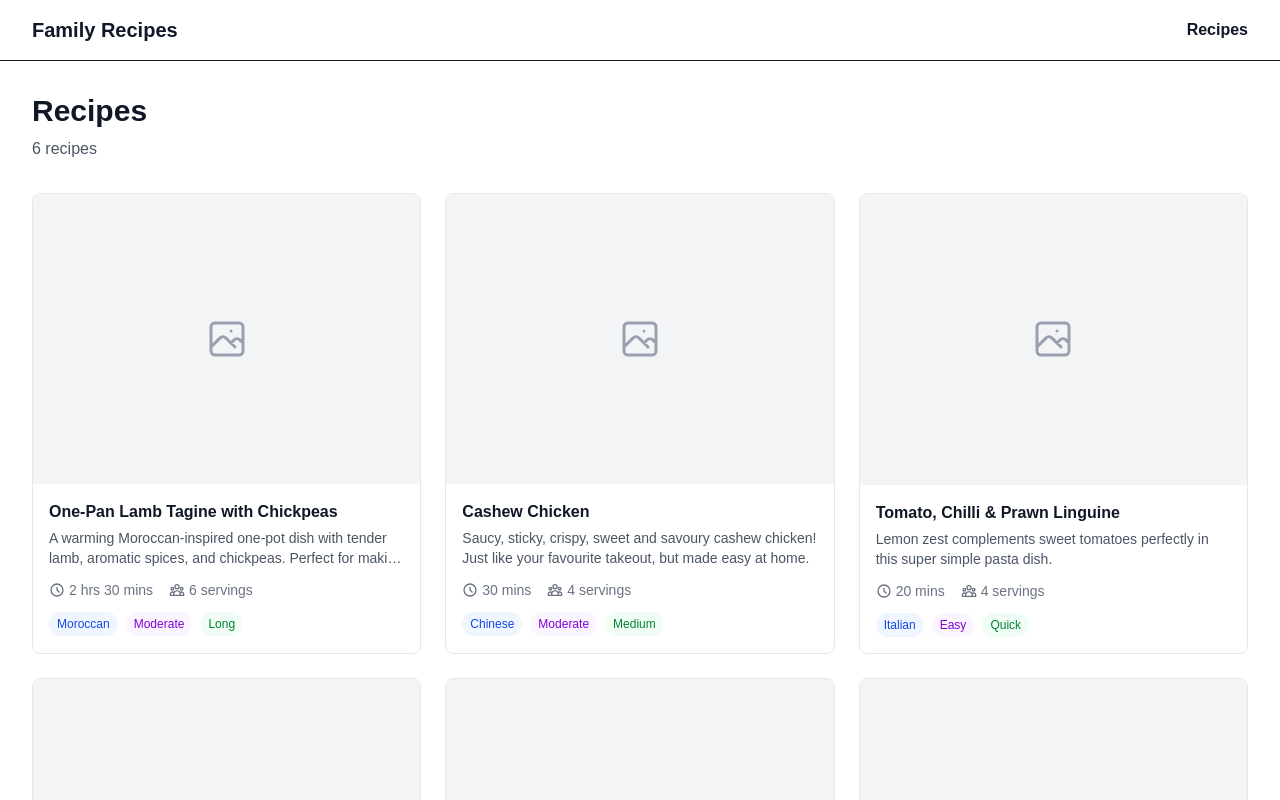
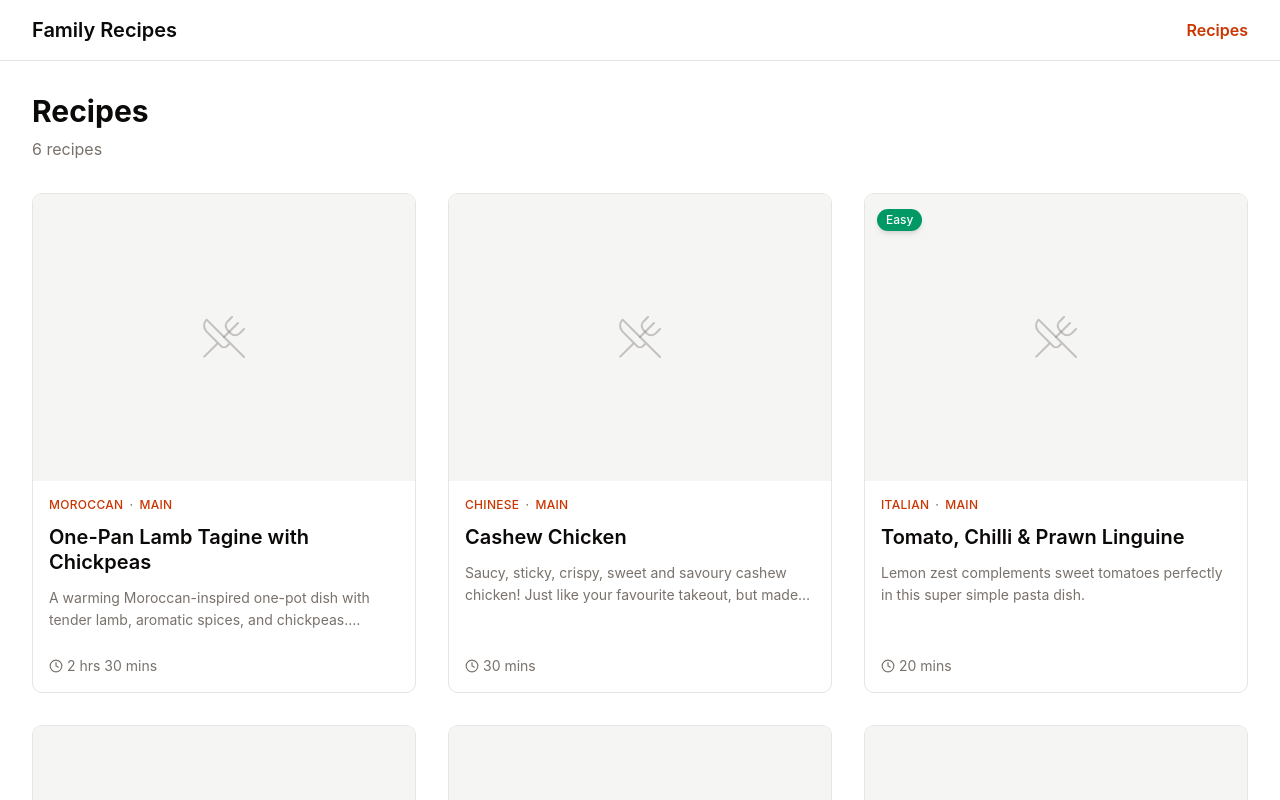
Before and after one commit to rfxdev/family-recipes-next, a Next.js app: page /recipes in a window 1280 px wide. Shown: the top 800 px of the page. Built offline with nearby package versions, Linux system fonts and the light colour scheme.

Commit message:
feat: recipe list design uplift

```diff
--- a/app/_components/Header.tsx
+++ b/app/_components/Header.tsx
@@ -11,11 +11,11 @@ export function Header() {
   const isRecipesActive = pathname.startsWith('/recipes');
 
   return (
-    <header className="border-b bg-white">
+    <header className="border-border bg-card border-b">
       <div className="mx-auto max-w-7xl px-4 py-4 sm:px-6 lg:px-8">
         <nav className="flex items-center justify-between">
           <Link
-            className="text-xl font-semibold text-gray-900"
+            className="text-foreground text-xl font-semibold"
             href={routes.home}
           >
             Family Recipes
@@ -26,8 +26,8 @@ export function Header() {
               className={cn(
                 'transition-colors',
                 isRecipesActive
-                  ? 'font-semibold text-gray-900'
-                  : 'text-gray-600 hover:text-gray-900',
+                  ? 'text-primary font-semibold'
+                  : 'text-muted-foreground hover:text-foreground',
               )}
               href={routes.recipes}
             >
--- /dev/null
+++ b/app/_components/ui/badge.tsx
@@ -0,0 +1,40 @@
+import type { VariantProps } from 'class-variance-authority';
+import type { ComponentProps } from 'react';
+
+import { cva } from 'class-variance-authority';
+
+import { cn } from '@/_lib/utils/cn';
+
+const badgeVariants = cva(
+  'inline-flex items-center justify-center rounded-full border border-transparent px-2 py-0.5 text-xs font-medium whitespace-nowrap shrink-0 [&>svg]:size-3 [&>svg]:pointer-events-none gap-1 transition-[color,box-shadow] overflow-hidden',
+  {
+    defaultVariants: {
+      variant: 'default',
+    },
+    variants: {
+      variant: {
+        default: 'bg-primary text-primary-foreground',
+        destructive: 'bg-destructive text-destructive-foreground',
+        outline: 'border-border text-foreground',
+        secondary: 'bg-secondary text-secondary-foreground',
+      },
+    },
+  },
+);
+
+function Badge({
+  className,
+  variant = 'default',
+  ...props
+}: ComponentProps<'span'> & VariantProps<typeof badgeVariants>) {
+  return (
+    <span
+      className={cn(badgeVariants({ variant }), className)}
+      data-slot="badge"
+      data-variant={variant}
+      {...props}
+    />
+  );
+}
+
+export { Badge, badgeVariants };
--- a/app/globals.css
+++ b/app/globals.css
@@ -1,26 +1,87 @@
 @import 'tailwindcss';
+@import 'tw-animate-css';
+
+@custom-variant dark (@media (prefers-color-scheme: dark));
 
 :root {
-  --background: #ffffff;
-  --foreground: #171717;
+  --background: oklch(1 0 0);
+  --foreground: oklch(0.147 0.004 49.25);
+  --card: oklch(1 0 0);
+  --card-foreground: oklch(0.147 0.004 49.25);
+  --popover: oklch(1 0 0);
+  --popover-foreground: oklch(0.147 0.004 49.25);
+  --primary: oklch(0.553 0.195 38.402);
+  --primary-foreground: oklch(0.985 0.001 106.423);
+  --secondary: oklch(0.97 0.001 106.424);
+  --secondary-foreground: oklch(0.216 0.006 56.043);
+  --muted: oklch(0.97 0.001 106.424);
+  --muted-foreground: oklch(0.553 0.013 58.071);
+  --accent: oklch(0.97 0.001 106.424);
+  --accent-foreground: oklch(0.216 0.006 56.043);
+  --destructive: oklch(0.577 0.245 27.325);
+  --destructive-foreground: oklch(0.985 0 0);
+  --border: oklch(0.923 0.003 48.717);
+  --input: oklch(0.923 0.003 48.717);
+  --ring: oklch(0.553 0.195 38.402);
+  --radius: 0.625rem;
+}
+
+@media (prefers-color-scheme: dark) {
+  :root {
+    --background: oklch(0.147 0.004 49.25);
+    --foreground: oklch(0.985 0.001 106.423);
+    --card: oklch(0.216 0.006 56.043);
+    --card-foreground: oklch(0.985 0.001 106.423);
+    --popover: oklch(0.216 0.006 56.043);
+    --popover-foreground: oklch(0.985 0.001 106.423);
+    --primary: oklch(0.705 0.213 47.604);
+    --primary-foreground: oklch(0.216 0.006 56.043);
+    --secondary: oklch(0.268 0.007 34.298);
+    --secondary-foreground: oklch(0.985 0.001 106.423);
+    --muted: oklch(0.268 0.007 34.298);
+    --muted-foreground: oklch(0.709 0.01 56.259);
+    --accent: oklch(0.268 0.007 34.298);
+    --accent-foreground: oklch(0.985 0.001 106.423);
+    --destructive: oklch(0.704 0.191 22.216);
+    --destructive-foreground: oklch(0.985 0 0);
+    --border: oklch(1 0 0 / 10%);
+    --input: oklch(1 0 0 / 15%);
+    --ring: oklch(0.705 0.213 47.604);
+  }
 }
 
 @theme inline {
   --color-background: var(--background);
   --color-foreground: var(--foreground);
-  --font-sans: var(--font-geist-sans);
-  --font-mono: var(--font-geist-mono);
+  --color-card: var(--card);
+  --color-card-foreground: var(--card-foreground);
+  --color-popover: var(--popover);
+  --color-popover-foreground: var(--popover-foreground);
+  --color-primary: var(--primary);
+  --color-primary-foreground: var(--primary-foreground);
+  --color-secondary: var(--secondary);
+  --color-secondary-foreground: var(--secondary-foreground);
+  --color-muted: var(--muted);
+  --color-muted-foreground: var(--muted-foreground);
+  --color-accent: var(--accent);
+  --color-accent-foreground: var(--accent-foreground);
+  --color-destructive: var(--destructive);
+  --color-destructive-foreground: var(--destructive-foreground);
+  --color-border: var(--border);
+  --color-input: var(--input);
+  --color-ring: var(--ring);
+  --radius-sm: calc(var(--radius) - 4px);
+  --radius-md: calc(var(--radius) - 2px);
+  --radius-lg: var(--radius);
+  --radius-xl: calc(var(--radius) + 4px);
 }
 
-@media (prefers-color-scheme: dark) {
-  :root {
-    --background: #0a0a0a;
-    --foreground: #ededed;
+@layer base {
+  * {
+    @apply border-border outline-ring/50;
+  }
+
+  body {
+    @apply bg-background text-foreground;
   }
 }
-
-body {
-  background: var(--background);
-  color: var(--foreground);
-  font-family: Arial, Helvetica, sans-serif;
-}
--- a/app/recipes/_components/RecipeCard.tsx
+++ b/app/recipes/_components/RecipeCard.tsx
@@ -1,7 +1,10 @@
+import { Clock, UtensilsCrossed } from 'lucide-react';
+import Image from 'next/image';
 import Link from 'next/link';
 
 import type { Recipe } from '@/_types/recipe';
 
+import { Badge } from '@/_components/ui/badge';
 import { routes } from '@/_lib/routes';
 import { formatLabel } from '@/_lib/utils/formatLabel';
 import { formatTime } from '@/_lib/utils/formatTime';
@@ -16,94 +19,72 @@ export function RecipeCard({ recipe }: RecipeCardProps) {
 
   return (
     <Link
-      className="group block overflow-hidden rounded-lg border border-gray-200 bg-white transition-shadow hover:shadow-md"
+      className="group border-border bg-card flex flex-col overflow-hidden rounded-lg border transition-all duration-200 hover:-translate-y-1 hover:shadow-lg"
       href={routes.recipeDetail(recipe.id)}
     >
-      {/* Image placeholder - will show actual images later */}
-      <div className="aspect-[4/3] bg-gray-100">
+      {/* Image */}
+      <div className="bg-muted relative aspect-[4/3] overflow-hidden">
         {recipe.image_path ? (
-          <img
+          <Image
             alt={recipe.title}
-            className="h-full w-full object-cover"
+            className="h-full w-full object-cover transition-transform duration-300 group-hover:scale-105"
+            fill
+            sizes="(max-width: 640px) 100vw, (max-width: 1024px) 50vw, 33vw"
             src={recipe.image_path}
           />
         ) : (
-          <div className="flex h-full items-center justify-center text-gray-400">
-            <svg
-              className="h-12 w-12"
-              fill="none"
-              stroke="currentColor"
-              viewBox="0 0 24 24"
-            >
-              <path
-                d="M4 16l4.586-4.586a2 2 0 012.828 0L16 16m-2-2l1.586-1.586a2 2 0 012.828 0L20 14m-6-6h.01M6 20h12a2 2 0 002-2V6a2 2 0 00-2-2H6a2 2 0 00-2 2v12a2 2 0 002 2z"
-                strokeLinecap="round"
-                strokeLinejoin="round"
-                strokeWidth={1.5}
-              />
-            </svg>
+          <div className="text-muted-foreground/40 flex h-full flex-col items-center justify-center gap-2">
+            <UtensilsCrossed className="size-12" strokeWidth={1} />
+          </div>
+        )}
+
+        {/* Easy badge overlay */}
+        {recipe.metadata.difficulty === 'easy' && (
+          <div className="absolute top-3 left-3">
+            <Badge className="bg-emerald-600 text-white shadow-md">Easy</Badge>
           </div>
         )}
       </div>
 
       {/* Content */}
-      <div className="p-4">
-        <h3 className="font-semibold text-gray-900 group-hover:text-blue-600">
+      <div className="flex flex-1 flex-col gap-3 p-4">
+        {/* Category label */}
+        <p className="text-primary flex items-center gap-1.5 text-xs font-medium tracking-wide uppercase">
+          <span>{formatLabel(recipe.metadata.cuisine)}</span>
+          <span className="text-muted-foreground">·</span>
+          <span>{formatLabel(recipe.metadata.meal_type)}</span>
+        </p>
+
+        {/* Title */}
+        <h2 className="text-card-foreground group-hover:text-primary text-xl leading-tight font-semibold transition-colors">
           {recipe.title}
-        </h3>
-        <p className="mt-1 line-clamp-2 text-sm text-gray-600">
+        </h2>
+
+        {/* Description */}
+        <p className="text-muted-foreground line-clamp-2 text-sm leading-relaxed">
           {recipe.description}
         </p>
 
-        {/* Meta info */}
-        <div className="mt-3 flex items-center gap-4 text-sm text-gray-500">
+        {/* Spacer to push metadata to bottom */}
+        <div className="mt-auto" />
+
+        {/* Metadata row */}
+        <div className="text-muted-foreground flex flex-wrap items-center gap-2 text-sm">
           {totalTime > 0 && (
-            <div className="flex items-center gap-1">
-              <svg
-                className="h-4 w-4"
-                fill="none"
-                stroke="currentColor"
-                viewBox="0 0 24 24"
-              >
-                <path
-                  d="M12 8v4l3 3m6-3a9 9 0 11-18 0 9 9 0 0118 0z"
-                  strokeLinecap="round"
-                  strokeLinejoin="round"
-                  strokeWidth={2}
-                />
-              </svg>
-              <span>{formatTime(totalTime)}</span>
-            </div>
+            <span className="inline-flex items-center gap-1">
+              <Clock className="size-3.5" />
+              {formatTime(totalTime)}
+            </span>
           )}
-          <div className="flex items-center gap-1">
-            <svg
-              className="h-4 w-4"
-              fill="none"
-              stroke="currentColor"
-              viewBox="0 0 24 24"
+          {recipe.metadata.dietary_restrictions.map((restriction) => (
+            <Badge
+              className="bg-primary/10 text-primary border-primary/20"
+              key={restriction}
+              variant="outline"
             >
-              <path
-                d="M17 20h5v-2a3 3 0 00-5.356-1.857M17 20H7m10 0v-2c0-.656-.126-1.283-.356-1.857M7 20H2v-2a3 3 0 015.356-1.857M7 20v-2c0-.656.126-1.283.356-1.857m0 0a5.002 5.002 0 019.288 0M15 7a3 3 0 11-6 0 3 3 0 016 0zm6 3a2 2 0 11-4 0 2 2 0 014 0zM7 10a2 2 0 11-4 0 2 2 0 014 0z"
-                strokeLinecap="round"
-                strokeLinejoin="round"
-                strokeWidth={2}
-              />
-            </svg>
-            <span>{recipe.servings} servings</span>
-          </div>
-        </div>
-
-        {/* Metadata badges */}
-        <div className="mt-3 flex flex-wrap gap-2">
-          <span className="rounded-full bg-blue-50 px-2 py-1 text-xs text-blue-700">
-            {formatLabel(recipe.metadata.cuisine)}
-          </span>
-          <span className="rounded-full bg-purple-50 px-2 py-1 text-xs text-purple-700">
-            {formatLabel(recipe.metadata.difficulty)}
-          </span>
-          <span className="rounded-full bg-green-50 px-2 py-1 text-xs text-green-700">
-            {formatLabel(recipe.metadata.time_category)}
-          </span>
+              {formatLabel(restriction)}
+            </Badge>
+          ))}
         </div>
       </div>
     </Link>
--- a/app/recipes/page.tsx
+++ b/app/recipes/page.tsx
@@ -6,14 +6,14 @@ export default function RecipesPage() {
   return (
     <div className="mx-auto max-w-7xl px-4 py-8 sm:px-6 lg:px-8">
       <div className="mb-8">
-        <h1 className="text-3xl font-bold text-gray-900">Recipes</h1>
-        <p className="mt-2 text-gray-600">
+        <h1 className="text-foreground text-3xl font-bold">Recipes</h1>
+        <p className="text-muted-foreground mt-2">
           {dummyRecipes.length}{' '}
           {dummyRecipes.length === 1 ? 'recipe' : 'recipes'}
         </p>
       </div>
 
-      <div className="grid gap-6 sm:grid-cols-2 lg:grid-cols-3">
+      <div className="grid gap-8 sm:grid-cols-2 lg:grid-cols-3">
         {dummyRecipes.map((recipe) => (
           <RecipeCard key={recipe.id} recipe={recipe} />
         ))}
--- a/package.json
+++ b/package.json
@@ -19,11 +19,14 @@
     "type-check": "tsc --noEmit"
   },
   "dependencies": {
+    "class-variance-authority": "^0.7.1",
     "clsx": "^2.1.1",
+    "lucide-react": "^0.563.0",
     "next": "16.1.6",
     "react": "19.2.4",
     "react-dom": "19.2.4",
-    "tailwind-merge": "^3.4.0"
+    "tailwind-merge": "^3.4.0",
+    "tw-animate-css": "^1.4.0"
   },
   "devDependencies": {
     "@commitlint/cli": "^20.3.1",
```
Also changed, not shown: app/recipes/[id]/page.tsx (+6 -2 lines), components.json (added), 1 other file (tests, documents, lock files or other folders).
